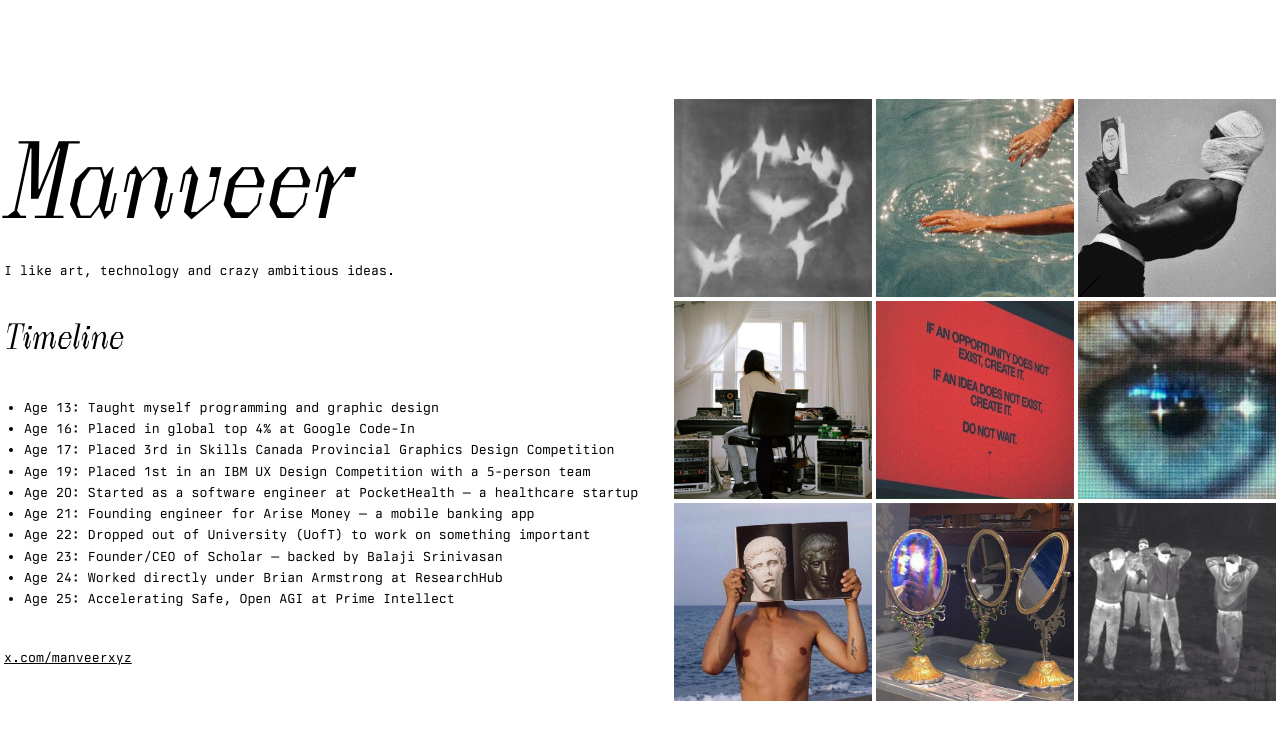
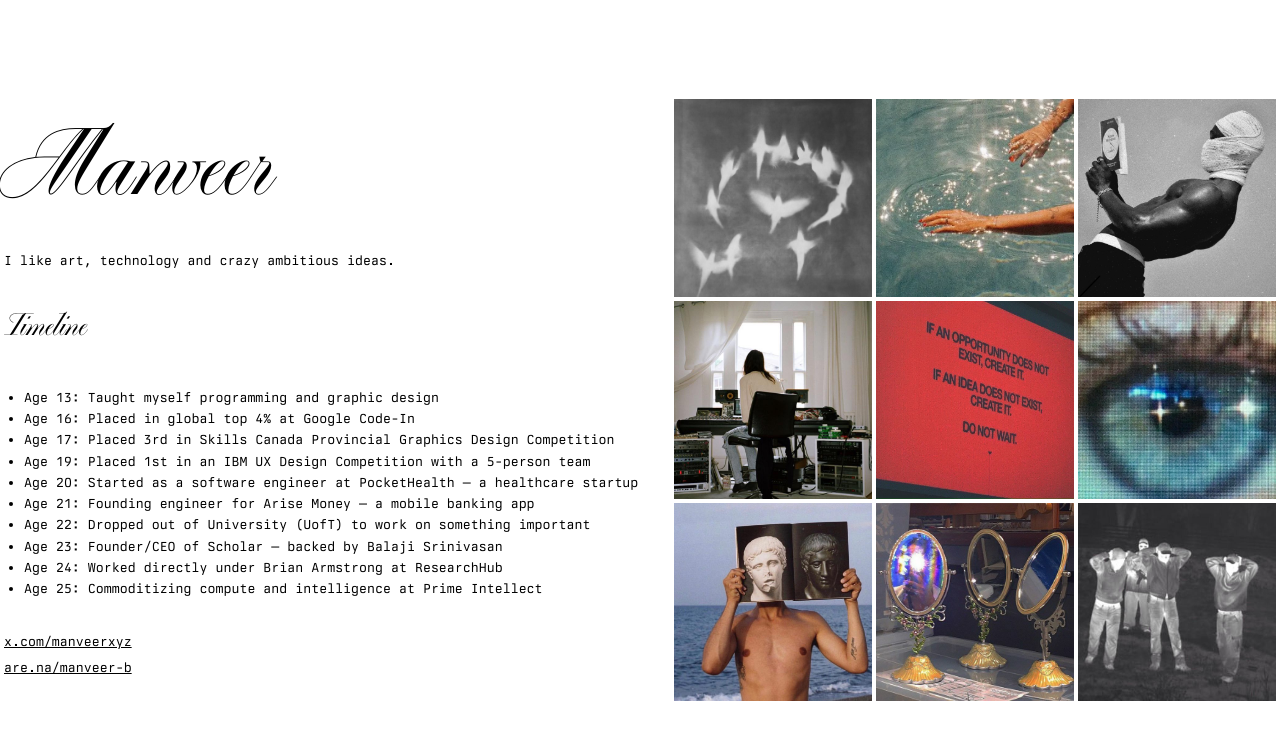
Before and after one commit to manveerxyz/site, a plain HTML site: page index.html in a window 1280 px wide. Drawn offline with Linux system fonts and the light colour scheme.

Commit message:
Update fonts and add arena link

```diff
--- a/index.html
+++ b/index.html
@@ -36,7 +36,7 @@
             <p class="main-subtext">I like art, technology and crazy ambitious ideas.</p>
 
             <h3 class="subtitle">Timeline</h3>
-            <ul class="timeline">
+            <ul class="timeline" style="margin-bottom: 32px;">
                 <li>Age 13: Taught myself programming and graphic design</li>
                 <li>Age 16: Placed in global top 4% at Google Code-In</li>
                 <li>Age 17: Placed 3rd in Skills Canada Provincial Graphics Design Competition</li>
@@ -46,11 +46,13 @@
                 <li>Age 22: Dropped out of University (UofT) to work on something important</li>
                 <li>Age 23: Founder/CEO of Scholar — backed by Balaji Srinivasan</li>
                 <li>Age 24: Worked directly under Brian Armstrong at ResearchHub</li>
-                <li>Age 25: Accelerating Safe, Open AGI at Prime Intellect</li>
+                <li>Age 25: Commoditizing compute and intelligence at Prime Intellect</li>
             </ul>
 
             <a href="https://x.com/manveerxyz" class="link" target="_blank">x.com/manveerxyz</a>
-        </div>
+       	    <br />
+	    <a href="https://www.are.na/manveer-b" class="link" target="_blank">are.na/manveer-b</a>
+	</div>
         <div class="right-container">
             <div class="image-gallery">
                 <img src="images/1.jpeg" alt="Image 1">
--- a/styles.css
+++ b/styles.css
@@ -20,23 +20,8 @@ body, html {
 }
 
 @font-face {
-    font-family: 'OTBrut Italic';
-    src: url('fonts/OTBrut-Italic.otf') format('opentype');
-}
-
-@font-face {
-    font-family: 'OTBrut Italic Mono';
-    src: url('fonts/OTBrut-ItalicMono.otf') format('opentype');
-}
-
-@font-face {
-    font-family: 'OTBrut Regular';
-    src: url('fonts/OTBrut-Regular.otf') format('opentype');
-}
-
-@font-face {
-    font-family: 'OTBrut Regular Mono';
-    src: url('fonts/OTBrut-RegularMono.otf') format('opentype');
+    font-family: 'PPPlayground Medium';
+    src: url('fonts/PPPlayground-Medium.otf') format('opentype');
 }
 
 @font-face {
@@ -88,12 +73,12 @@ h1 {
 }
 
 .title {
-    font-family: 'OTBrut Italic', serif;
+    font-family: 'PPPlayground Medium', serif;
     font-weight: 400;
 }
 .subtitle {
     font-size: 32px;
-    font-family: 'OTBrut Italic', serif;
+    font-family: 'PPPlayground Medium', serif;
     font-weight: 400;
 }
 h3, p, ul, li, a {
@@ -103,7 +88,7 @@ h3, p, ul, li, a {
 }
 a {
     display: inline-block;
-    margin-top: 24px;
+    padding-bottom: 4px;
     color: black;
     text-decoration: underline;
 }
```
Also changed, not shown: favicon.ico, fonts/OTBrut-Italic.otf (deleted), fonts/OTBrut-ItalicMono.otf (deleted), fonts/OTBrut-Regular.otf (deleted), fonts/OTBrut-RegularMono.otf (deleted), fonts/PPPlayground-Medium.otf (added).
